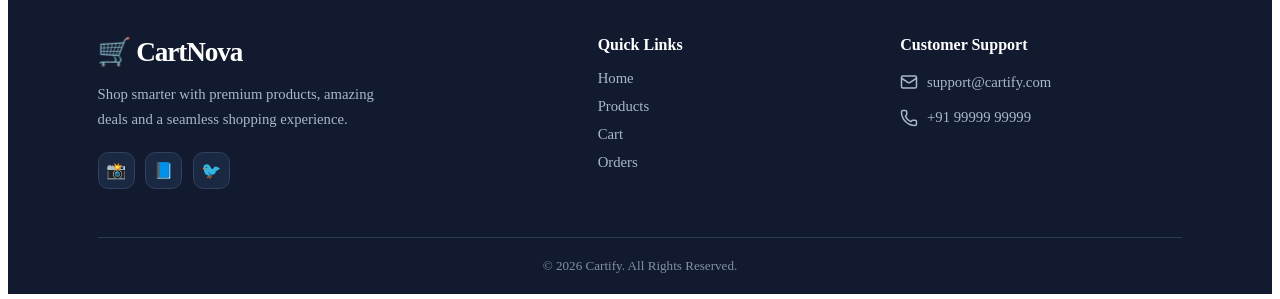
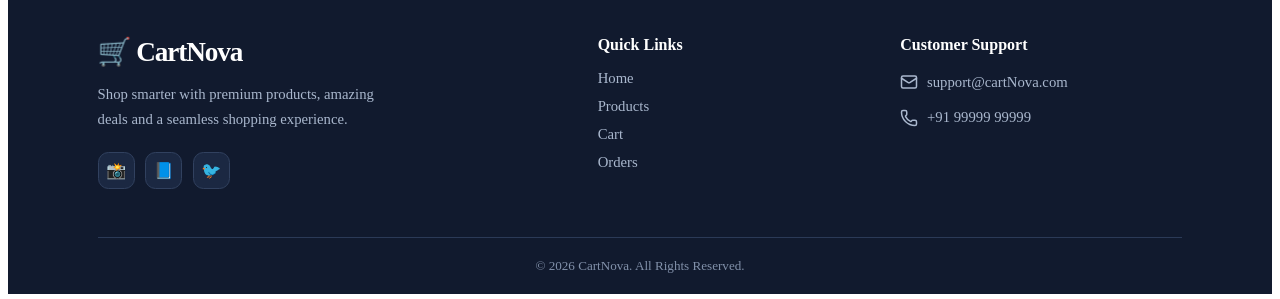
Before and after one commit to PREMANSHU05/CartNova, a React (Vite) app in the folder frontend/: page / in a window 1280 px wide. Shown: the part 1863-2162 px from the top of the page. Built offline with nearby package versions, Linux system fonts and the light colour scheme; no server answers.

Commit message:
project updated

```diff
--- a/frontend/src/components/Footer.jsx
+++ b/frontend/src/components/Footer.jsx
@@ -47,7 +47,7 @@ const Footer = () => {
 
           <p>
             <Mail size={18} />
-            support@cartify.com
+            support@cartNova.com
           </p>
 
           <p>
@@ -57,7 +57,7 @@ const Footer = () => {
         </div>
       </div>
 
-      <div className="footer-bottom">© 2026 Cartify. All Rights Reserved.</div>
+      <div className="footer-bottom">© 2026 CartNova. All Rights Reserved.</div>
     </footer>
   );
 };
```
